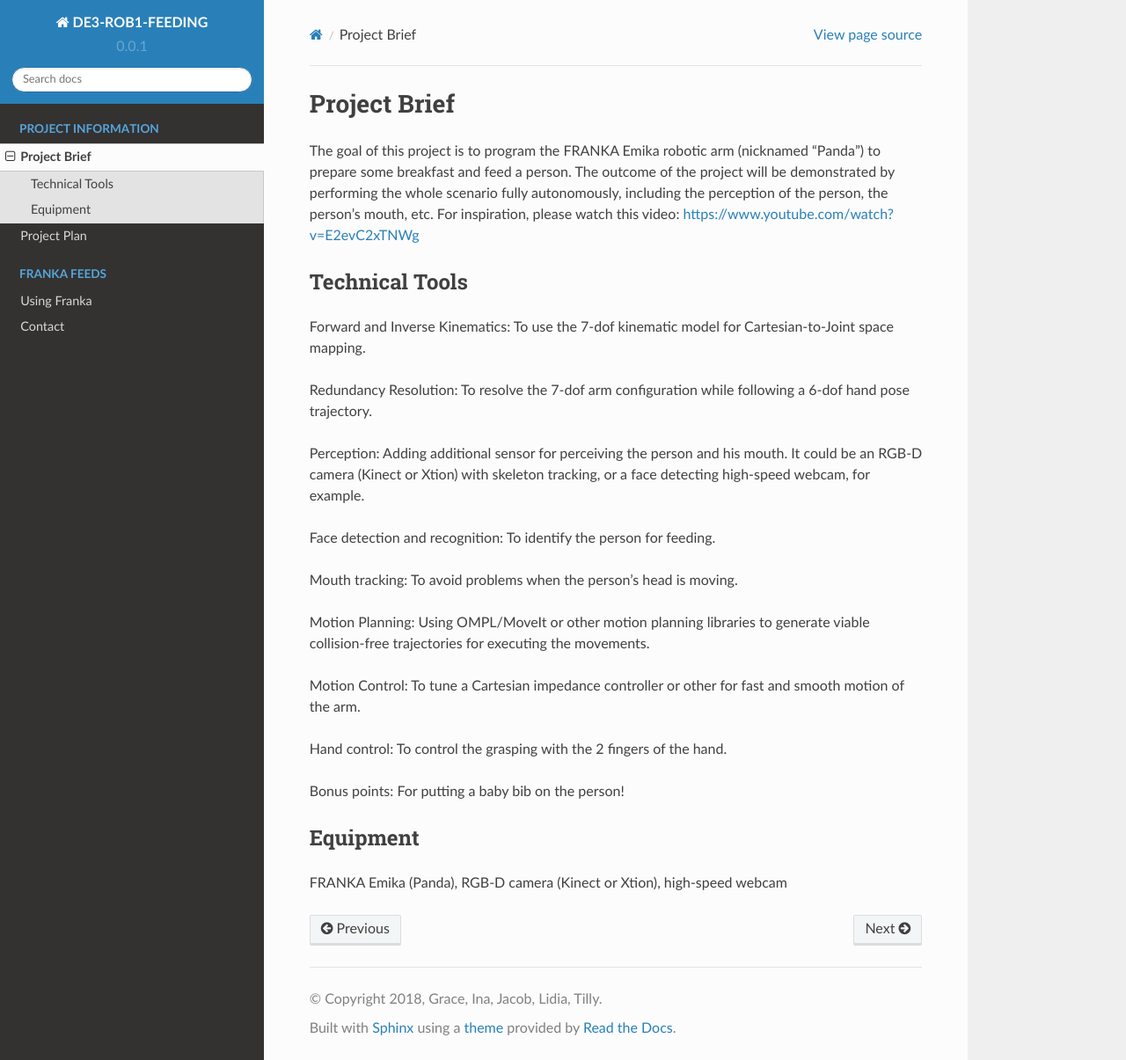
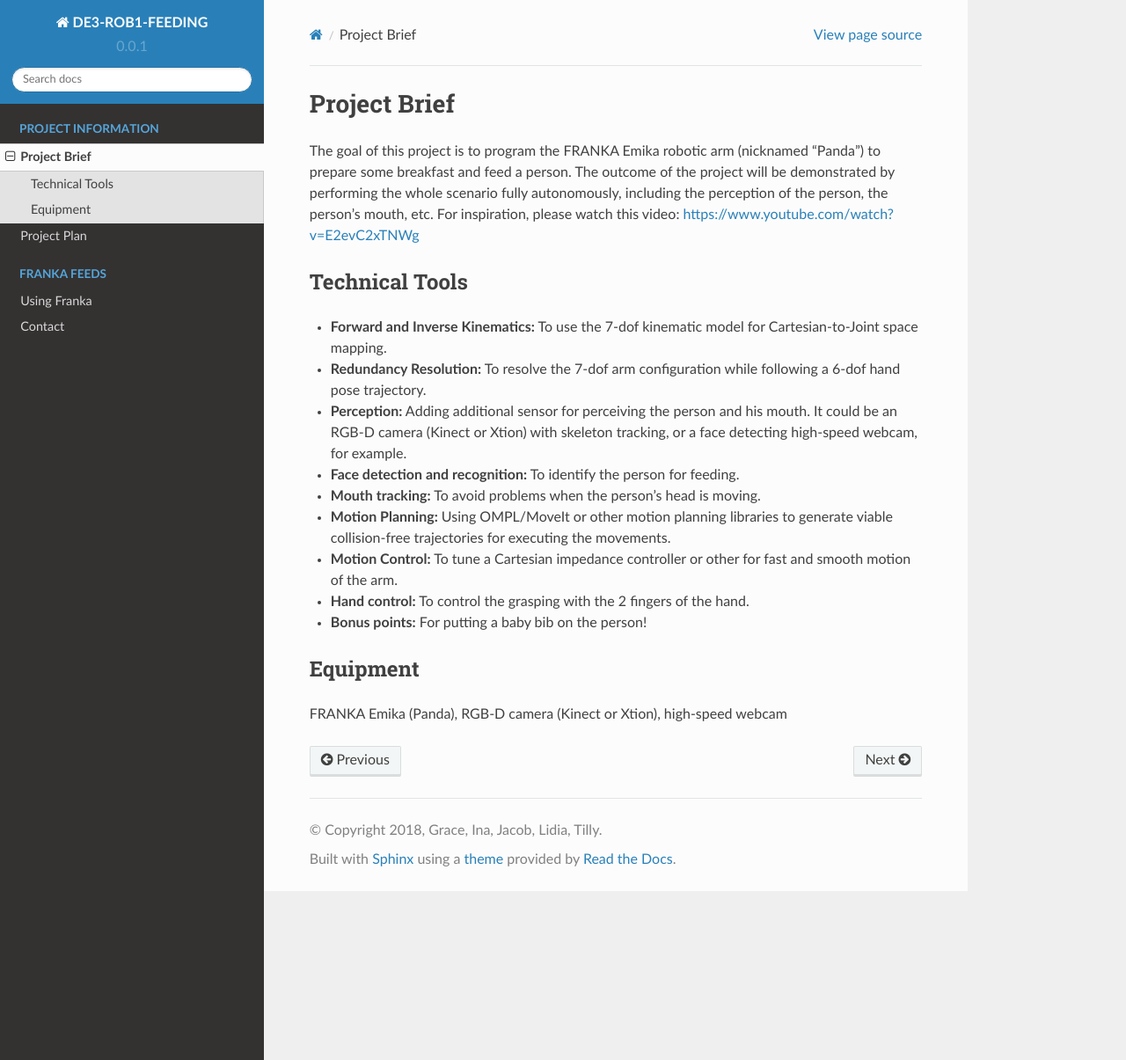
Before and after one commit to gracechin/DE3-ROB1-FEEDING, a Sphinx documentation site: the page built from docs/source/brief.rst, in a window 1280 px wide and 1205 px high. Shown: the whole window at 88% size. Built offline with Sphinx 7.4.7 and the Read the Docs theme 2.0.0, drawn with Linux system fonts in a browser that asks for light colours; some of the changed lines change nothing that is shown.

Commit message:
reformat

```diff
--- a/docs/source/brief.rst
+++ b/docs/source/brief.rst
@@ -7,23 +7,15 @@ https://www.youtube.com/watch?v=E2evC2xTNWg
 Technical Tools
 ^^^^^^^^^^^^^^^
 
-Forward and Inverse Kinematics: To use the 7-dof kinematic model for Cartesian-to-Joint space mapping.
-
-Redundancy Resolution: To resolve the 7-dof arm configuration while following a 6-dof hand pose trajectory.
-
-Perception: Adding additional sensor for perceiving the person and his mouth. It could be an RGB-D camera (Kinect or Xtion) with skeleton tracking, or a face detecting high-speed webcam, for example.
-
-Face detection and recognition: To identify the person for feeding.
-
-Mouth tracking: To avoid problems when the person’s head is moving.
-
-Motion Planning: Using OMPL/MoveIt or other motion planning libraries to generate viable collision-free trajectories for executing the movements.
-
-Motion Control: To tune a Cartesian impedance controller or other for fast and smooth motion of the arm.
-
-Hand control: To control the grasping with the 2 fingers of the hand.
-
-Bonus points: For putting a baby bib on the person!
+- **Forward and Inverse Kinematics:** To use the 7-dof kinematic model for Cartesian-to-Joint space mapping.
+- **Redundancy Resolution:** To resolve the 7-dof arm configuration while following a 6-dof hand pose trajectory.
+- **Perception:** Adding additional sensor for perceiving the person and his mouth. It could be an RGB-D camera (Kinect or Xtion) with skeleton tracking, or a face detecting high-speed webcam, for example.
+- **Face detection and recognition:** To identify the person for feeding.
+- **Mouth tracking:** To avoid problems when the person’s head is moving.
+- **Motion Planning:** Using OMPL/MoveIt or other motion planning libraries to generate viable collision-free trajectories for executing the movements.
+- **Motion Control:** To tune a Cartesian impedance controller or other for fast and smooth motion of the arm.
+- **Hand control:** To control the grasping with the 2 fingers of the hand.
+- **Bonus points:** For putting a baby bib on the person!
 
 Equipment
 ^^^^^^^^^
```
